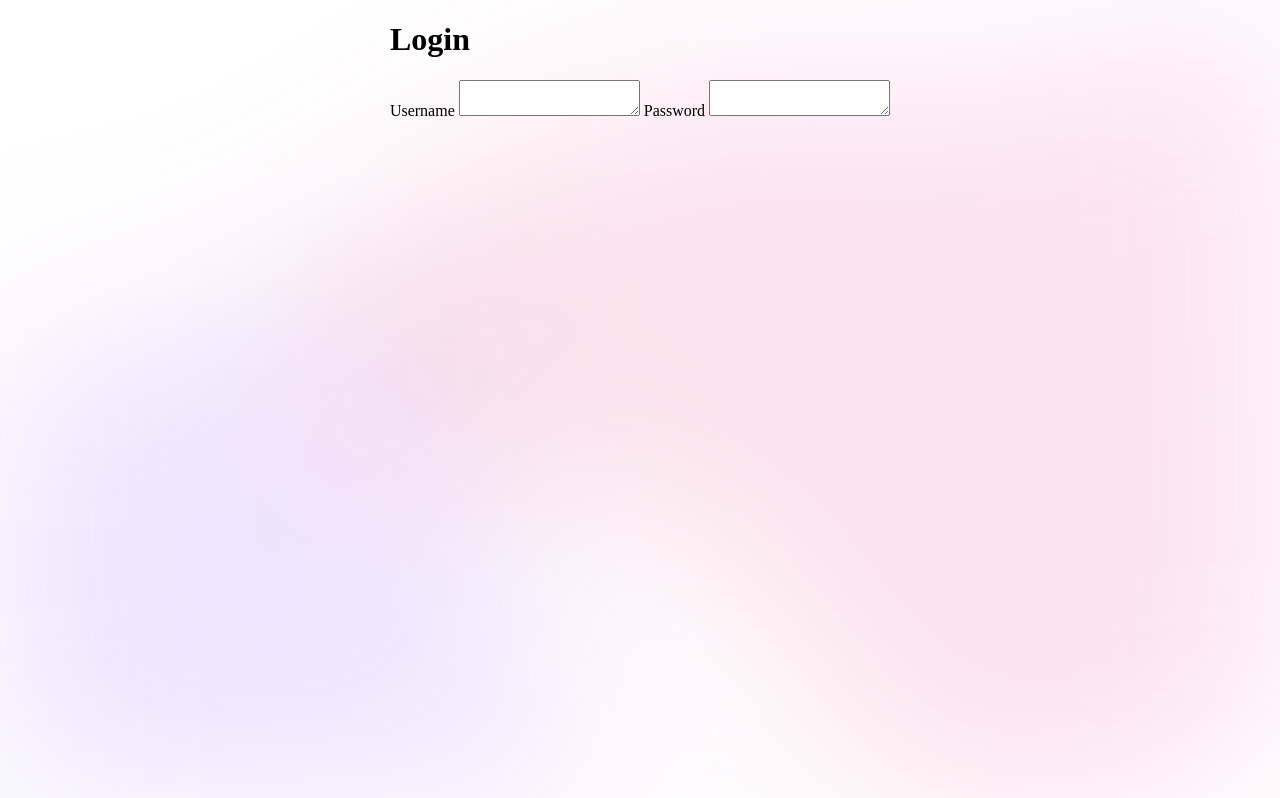
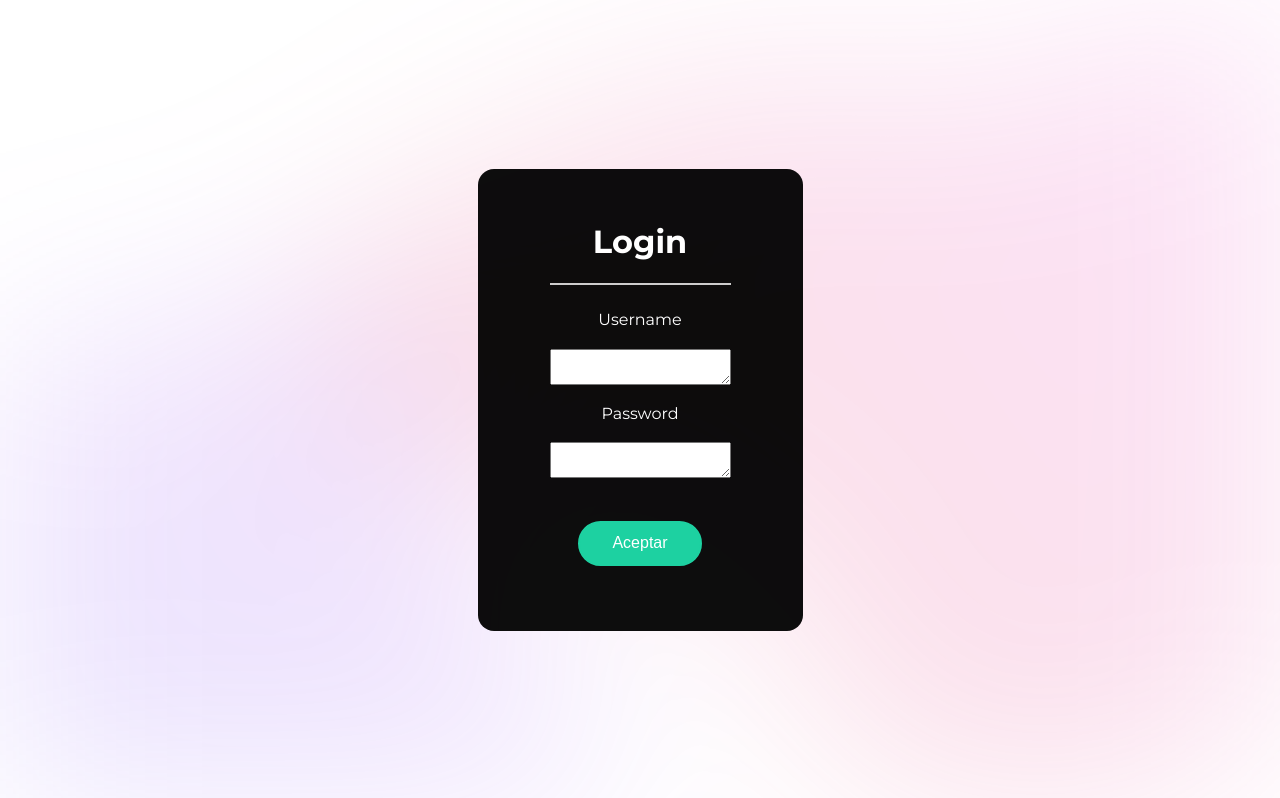
Before and after one commit to Eiyu2002/appLavanderia, an Astro site in the folder client/app/: page / in a window 1280 px wide. Built offline with nearby package versions, Linux system fonts and the light colour scheme; Astro itself is replaced by a stand-in of ours.

Commit message:
Building login component

```diff
--- /dev/null
+++ b/client/app/src/components/Login.astro
@@ -0,0 +1,99 @@
+---
+import background from '../assets/background.svg';
+---
+
+<div id="container">
+	<img id="background" src={background.src} alt="" fetchpriority="high" />
+	<main>
+		<div class="login__container">
+			<div class="f__title">
+				<h1>Login</h1>
+
+			</div>
+			<form action="">
+				<label for="username">Username</label>
+				<textarea name="username" id="user"></textarea>
+				<label for="password">Password</label>
+				<textarea name="password" id="password"></textarea>
+				<div>
+
+					<button type="submit">Aceptar</button>
+				</div>
+			</form>
+		</div>
+	</main>
+</div>
+
+<style>
+
+	:root {
+
+		--background-c: #000000f2;
+	}
+
+	#background {
+		position: fixed;
+		top: 0;
+		left: 0;
+		width: 100%;
+		height: 100%;
+		z-index: -1;
+		filter: blur(100px);
+	}
+
+	main {
+		height: 100vh;
+		display: flex;
+		justify-content: center;
+		align-items: center;
+	}
+
+	.f__title {
+		width: 100%;
+		border-bottom: 2px solid rgba(255, 255, 255, 0.792);
+		text-align: center;
+	}
+
+	.login__container {
+
+		color: #fff;
+		display: flex;
+		justify-content: center;
+		align-items: center;
+		flex-direction: column;
+		gap: 1rem;
+		padding:  2rem 4.5rem;
+		border-radius: 1rem;
+		background-color: var(--background-c)
+	}
+
+	form {
+		display: flex;
+		justify-content: center;
+
+		align-items: center;
+		flex-direction: column;
+
+
+	}
+
+	form > * {
+
+		text-align: start;
+		margin: 0.6rem 0;
+	}
+
+	button {
+
+		background-color: #1dd1a1;
+		border: 2px #1dd1a1 solid;
+		border-radius: 2rem;
+		padding:  0.7rem 2rem;
+		color: #fff;
+		margin: 1.5rem 0;
+
+		font-size: medium;
+		cursor: pointer;
+	}
+
+</style>
--- a/client/app/src/components/Welcome.astro
+++ /dev/null
@@ -1,37 +0,0 @@
----
-import background from '../assets/background.svg';
----
-
-<div id="container">
-	<img id="background" src={background.src} alt="" fetchpriority="high" />
-	<main>
-		<div>
-			<h1>Login</h1>
-			<form action="">
-				<label for="username">Username</label>
-				<textarea name="username" id="user"></textarea>
-				<label for="password">Password</label>
-				<textarea name="password" id="password"></textarea>
-			</form>
-		</div>
-	</main>
-</div>
-
-<style>
-	#background {
-		position: fixed;
-		top: 0;
-		left: 0;
-		width: 100%;
-		height: 100%;
-		z-index: -1;
-		filter: blur(100px);
-	}
-
-	main {
-		height: 100%;
-		display: flex;
-		justify-content: center;
-	}
-
-</style>
--- a/client/app/src/layouts/Layout.astro
+++ b/client/app/src/layouts/Layout.astro
@@ -12,9 +12,19 @@
 	</body>
 </html>
 
-<style>
+<style is:global>
+
+@import url('https://fonts.googleapis.com/css2?family=Montserrat:ital,wght@0,100..900;1,100..900&display=swap');
+
+:root {
+	font-family: "Montserrat", sans-serif;
+	font-optical-sizing: auto;
+	font-style: normal;
+}
+
 	html,
 	body {
+
 		margin: 0;
 		width: 100%;
 		height: 100%;
--- a/client/app/src/pages/index.astro
+++ b/client/app/src/pages/index.astro
@@ -1,5 +1,5 @@
 ---
-import Welcome from '../components/Welcome.astro';
+import Login from '../components/Login.astro';
 import Layout from '../layouts/Layout.astro';
 
 // Welcome to Astro! Wondering what to do next? Check out the Astro documentation at https://docs.astro.build
@@ -7,5 +7,5 @@ import Layout from '../layouts/Layout.astro';
 ---
 
 <Layout>
-	<Welcome />
+	<Login />
 </Layout>
```
